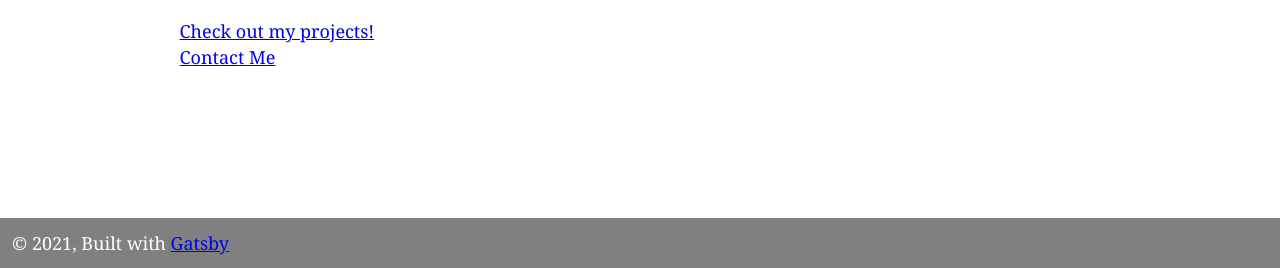
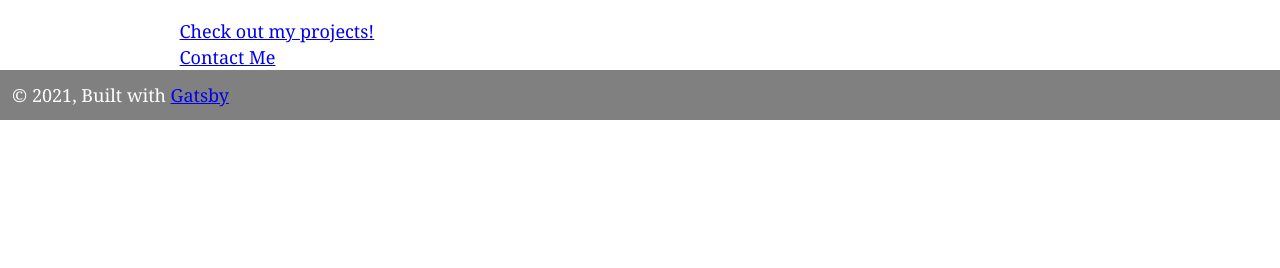
Before and after one commit to brettfink1/brettfinkelstein-xyz, a Gatsby site: page / in a window 1280 px wide. Shown: the part 532-800 px from the top of the page. Built offline with nearby package versions, Linux system fonts and the light colour scheme; Gatsby itself is replaced by a stand-in of ours.

Commit message:
fixing footer

```diff
--- a/src/components/layout.js
+++ b/src/components/layout.js
@@ -35,10 +35,8 @@ const Layout = ({ children }) => {
       >
         <main>{children}</main>
         <footer style={{
-          marginTop: `2rem`,
           padding: '12px',
-          position: 'fixed',
-          bottom: '0',
+          position: 'absolute',
           left: '0',
           width: '100%',
           height: '50px',
--- a/src/pages/index.js
+++ b/src/pages/index.js
@@ -14,6 +14,9 @@ const IndexPage = () => (
     <div style={{ maxWidth: `300px`, marginBottom: `1.45rem` }}>
       <Image />
     </div>
+    <div>
+
+    </div>
     <Link to="/projects/">Check out my projects!</Link><br />
     <Link to="/contact/">Contact Me</Link><br />
 
```
Also changed, not shown: src/components/layout.css (line endings or trailing spaces).
